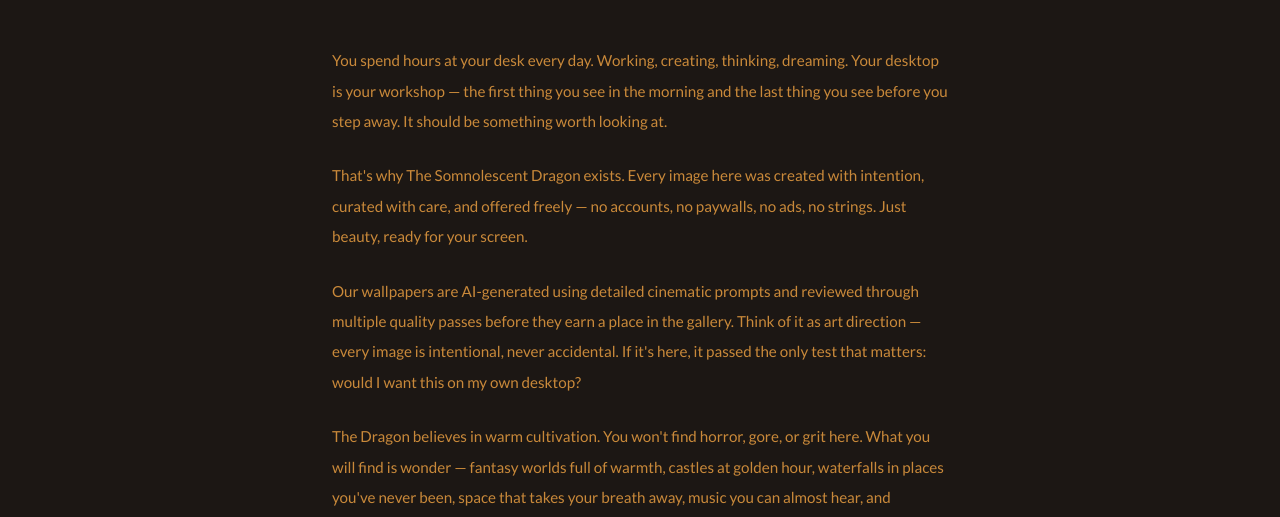
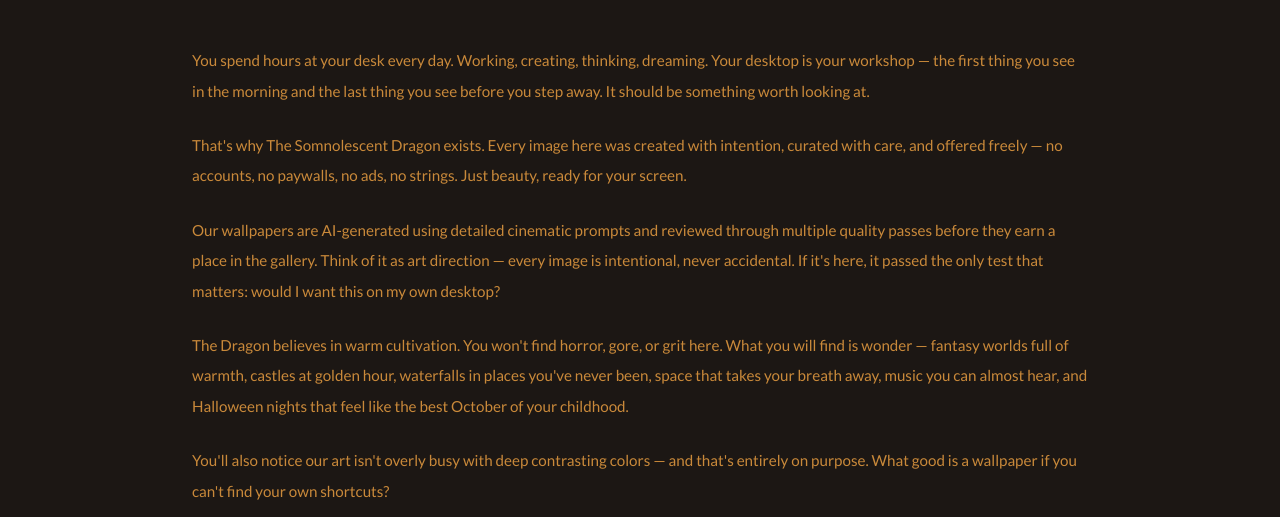
Before and after one commit to TomC1234/somnolescent-dragon, a plain HTML site: page about.html in a window 1280 px wide. Shown: the part 283-800 px from the top of the page. Drawn offline with nearby package versions, Linux system fonts and the light colour scheme; a web font is replaced by a local one.

Commit message:
Add files via upload

```diff
--- a/about.html
+++ b/about.html
@@ -51,7 +51,7 @@
 
     /* PAGE CONTENT */
     .page-wrap {
-      max-width: 680px;
+      max-width: 960px;
       margin: 0 auto;
       padding: 4rem 2rem 6rem;
     }
@@ -186,6 +186,8 @@
 
         <p>The Dragon believes in warm cultivation. You won't find horror, gore, or grit here. What you will find is wonder — fantasy worlds full of warmth, castles at golden hour, waterfalls in places you've never been, space that takes your breath away, music you can almost hear, and Halloween nights that feel like the best October of your childhood.</p>
 
+        <p>You'll also notice our art isn't overly busy with deep contrasting colors — and that's entirely on purpose. What good is a wallpaper if you can't find your own shortcuts?</p>
+
         <p>We organize our gallery into collections — curated sets that launch together, live for a season, and retire gracefully to make room for new dreams. Every collection has a name, a feeling, and a reason for being here. Nothing is filler. Nothing is "good enough." Every image earned its spot.</p>
 
         <p>No accounts. No sign-ins. No tracking, no newsletters, no notification lists. We don't want your email address and we have no interest in your clicks, your likes, or your browsing habits. You came here for beautiful art and an easy download — that's the entire transaction. Everything else is noise we chose not to build.</p>
```
